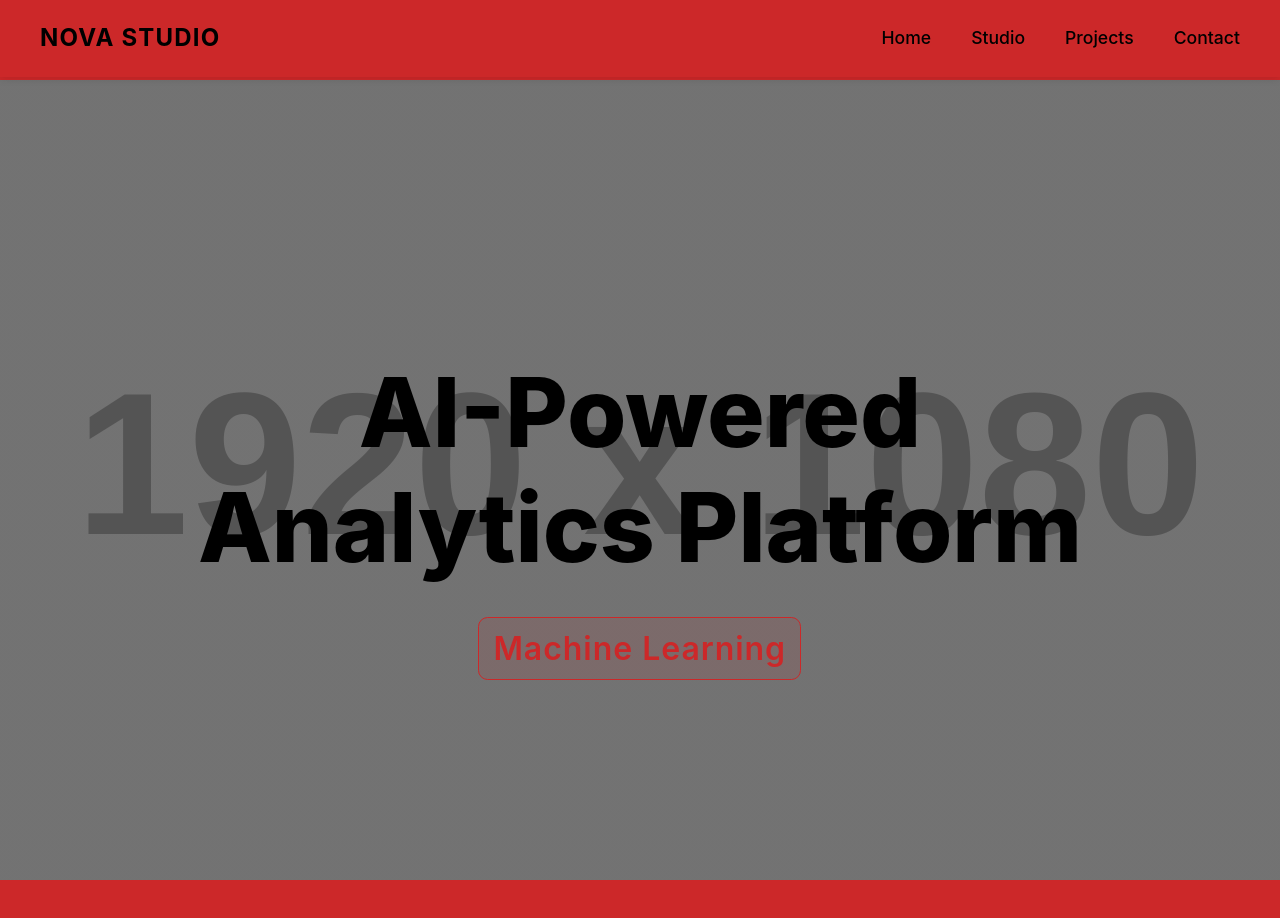
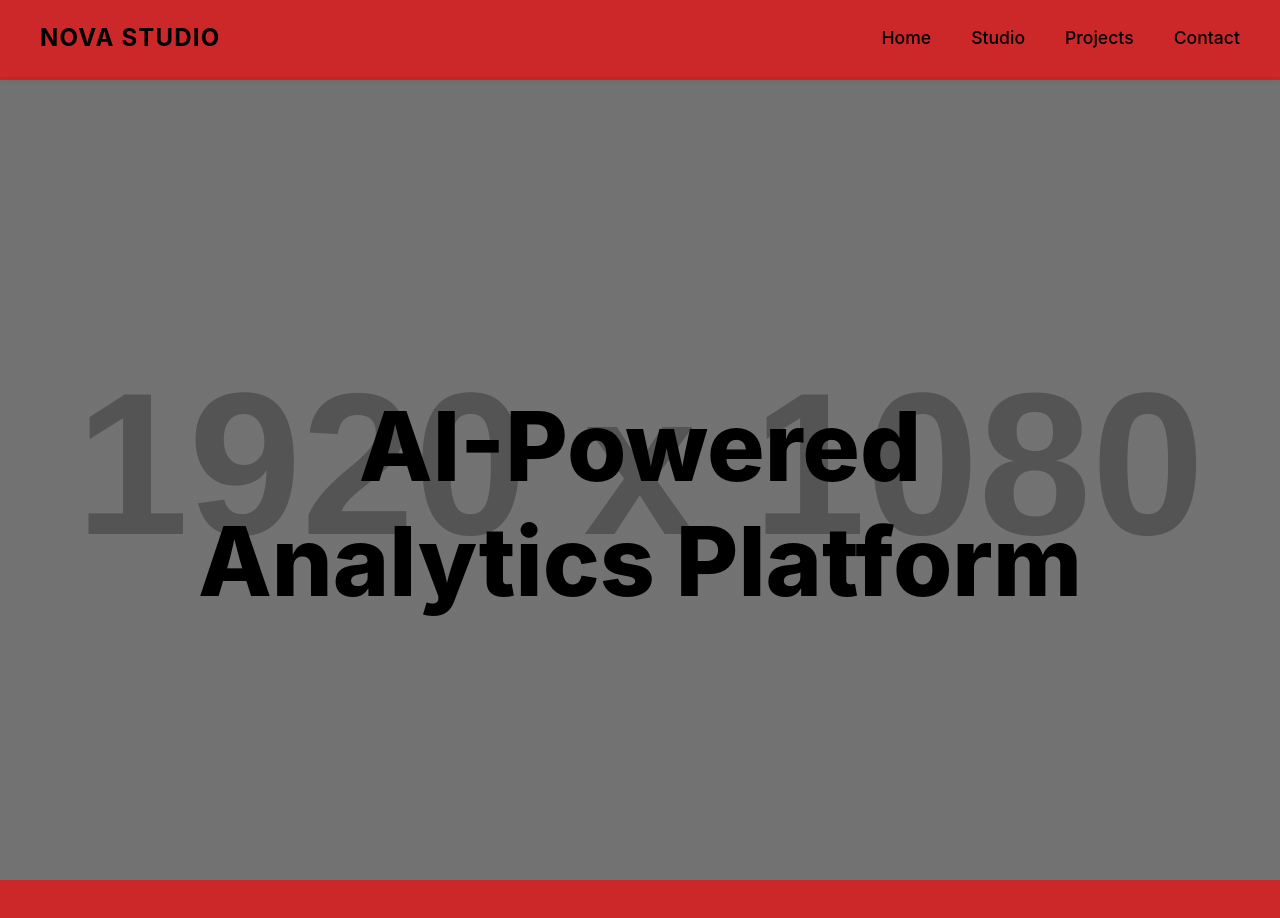
Before and after one commit to sanjaiycs/Nova-Studio, a plain HTML site: page project4.html in a window 1280 px wide. Shown: the top 918 px of the page. Drawn offline with Linux system fonts and the light colour scheme; placeholder pictures from the web are drawn by us.

Commit message:
Update project4.html

```diff
--- a/project4.html
+++ b/project4.html
@@ -27,7 +27,6 @@
     <section class="project-hero parallax-section" data-speed="0.5">
       <div class="project-hero-content">
         <h1 class="project-title">AI-Powered Analytics Platform</h1>
-        <span class="project-category">Machine Learning</span>
       </div>
     </section>
 
```
